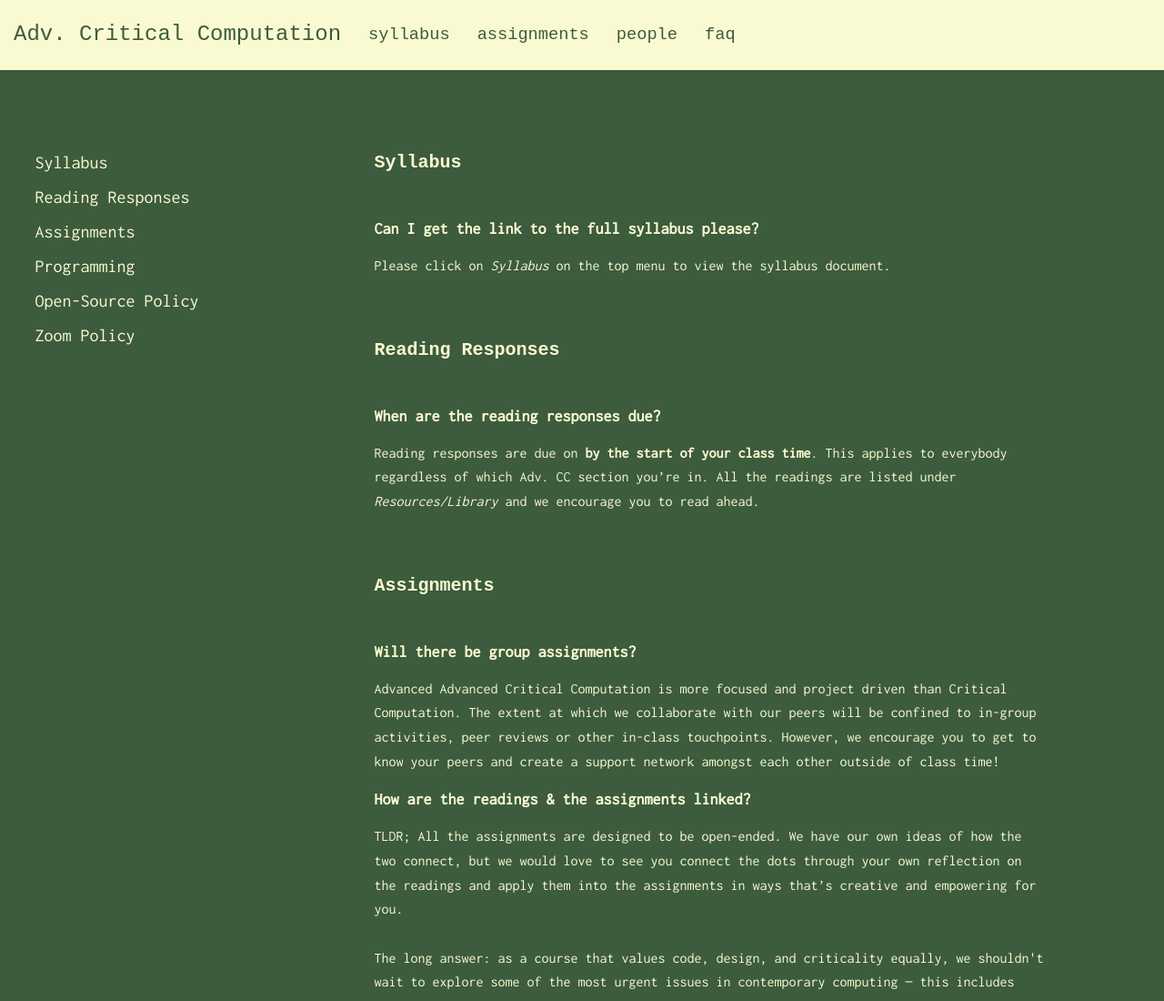
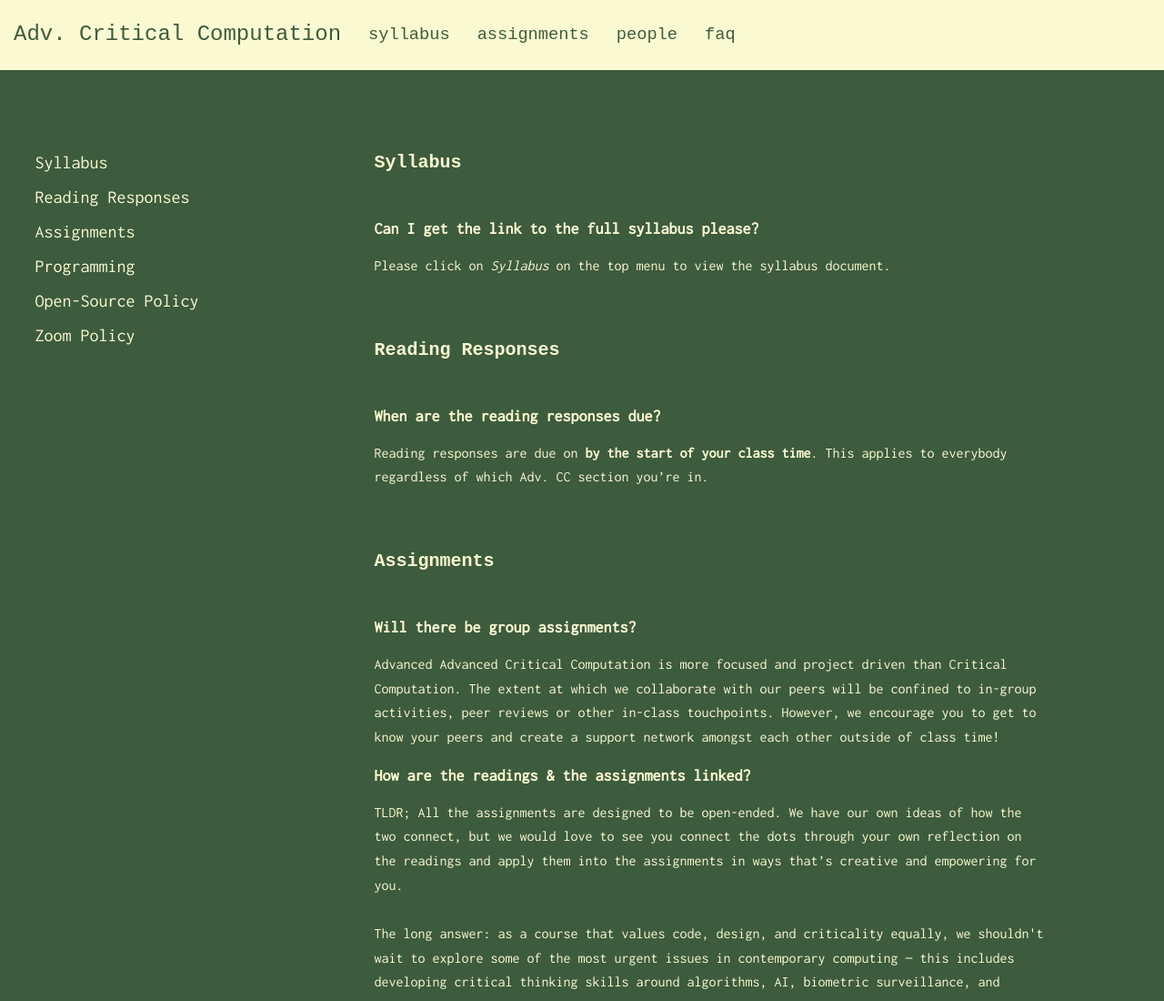
Before and after one commit to parsonsdt/ACC, a plain HTML site: page faq/index.html in a window 1280 px wide. Shown: the top 1100 px of the page at 91% size. Drawn offline with Linux system fonts and the light colour scheme; a web font is replaced by a local one.

Commit message:
fixes project index

```diff
--- a/faq/index.html
+++ b/faq/index.html
@@ -60,9 +60,7 @@
           <li>
             Reading responses are due on
             <b>by the start of your class time</b>. This applies to everybody
-            regardless of which Adv. CC section you’re in. All the readings are
-            listed under <i>Resources/Library</i> and we encourage you to read
-            ahead.
+            regardless of which Adv. CC section you’re in.
           </li>
         </ul>
         <div class="block" id="section2">
```
Also changed, not shown: assignment/index.html (+1 -1 lines).
